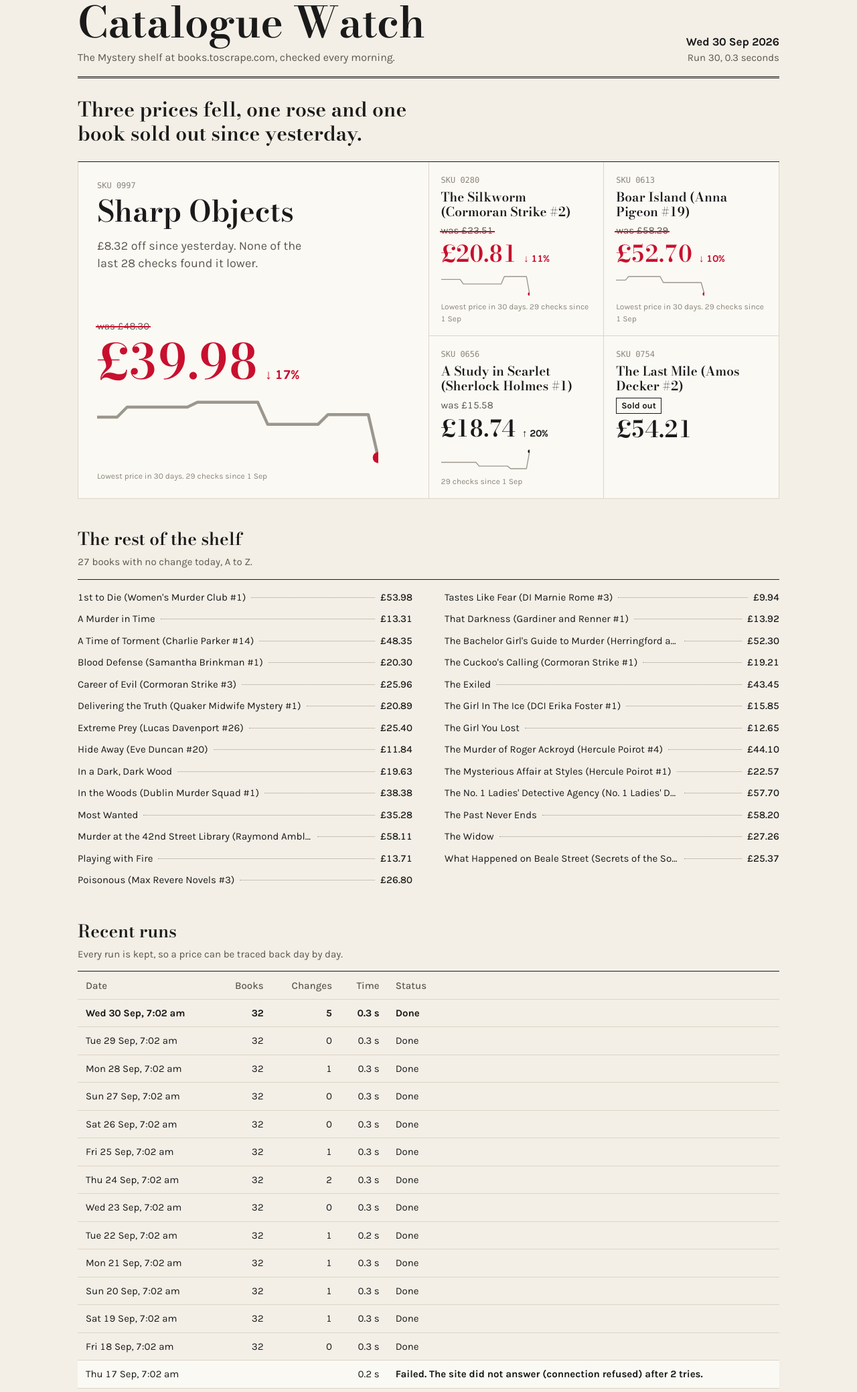
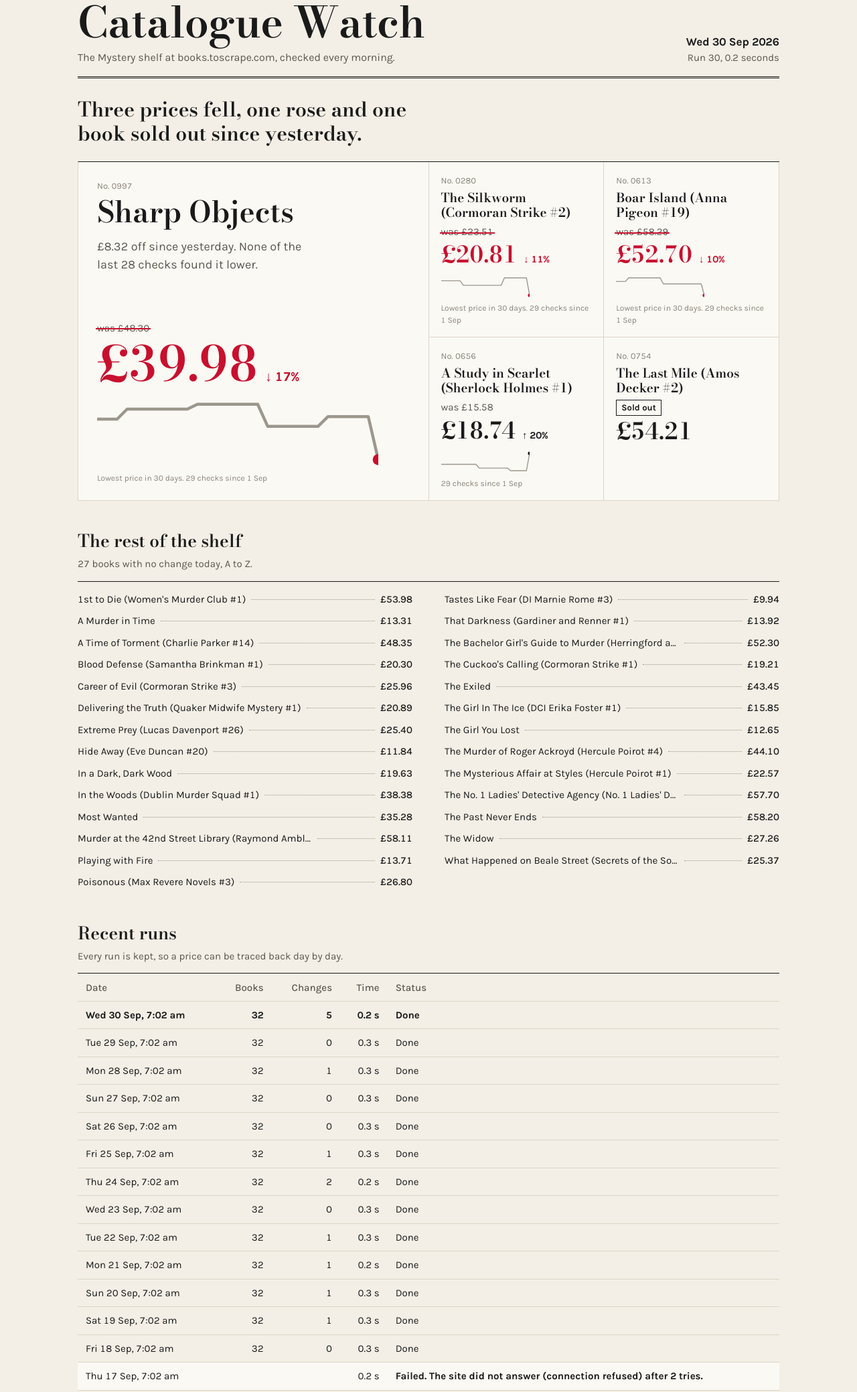
Before and after one commit to vanthienha199/catalog-watcher-demo, a website: page docs/sample-report.html in a window 1280 px wide. Shown: the part 41-2120 px from the top of the page at 67% size. Drawn offline with Linux system fonts and the light colour scheme.

Commit message:
Product numbers in the body face, sentence case

```diff
--- a/docs/sample-report.html
+++ b/docs/sample-report.html
@@ -24,7 +24,7 @@ h1{font-family:"Bodoni",Didot,serif;font-weight:600;font-size:64px;line-height:.
 .grid{display:grid;grid-template-columns:repeat(4,1fr);grid-auto-rows:minmax(190px,auto);gap:0;border-top:1px solid var(--ink);border-left:1px solid var(--hair)}
 .tile{background:var(--sheet);border-right:1px solid var(--hair);border-bottom:1px solid var(--hair);padding:18px 18px 16px;display:flex;flex-direction:column;gap:6px;min-width:0}
 .tile.lead{grid-column:span 2;grid-row:span 2;padding:26px 28px 24px}
-.sku{font-family:ui-monospace,"SF Mono",Menlo,monospace;font-size:12px;color:var(--faint)}
+.sku{font-size:13px;color:var(--faint);font-variant-numeric:tabular-nums}
 .tile h3{font-family:"Bodoni",Didot,serif;font-weight:600;font-size:19px;line-height:1.15;margin:0;overflow-wrap:anywhere}
 .tile.lead h3{font-size:44px;line-height:1.05;max-width:16ch}
 .save{margin:10px 0 0;font-size:18px;line-height:1.45;color:var(--soft);max-width:30ch}
@@ -68,7 +68,7 @@ footer{margin-top:40px;padding-top:14px;border-top:1px solid var(--hair);color:v
 </style></head><body><main class="sheet">
 <header class="mast">
   <div><h1>Catalogue Watch</h1><div class="shelf">The Mystery shelf at books.toscrape.com, checked every morning.</div></div>
-  <div class="issue"><b>Wed 30 Sep 2026</b>Run 30, 0.3 seconds</div>
+  <div class="issue"><b>Wed 30 Sep 2026</b>Run 30, 0.2 seconds</div>
 </header>
 
 
@@ -79,7 +79,7 @@ footer{margin-top:40px;padding-top:14px;border-top:1px solid var(--hair);color:v
 <section class="grid" aria-label="Changed since the last run">
 
   <article class="tile drop lead">
-    <span class="sku">SKU 0997</span>
+    <span class="sku">No. 0997</span>
     <h3>Sharp Objects</h3>
     <p class="save">£8.32 off since yesterday. None of the last 28 checks found it lower.</p>
 
@@ -91,7 +91,7 @@ footer{margin-top:40px;padding-top:14px;border-top:1px solid var(--hair);color:v
   </article>
 
   <article class="tile drop">
-    <span class="sku">SKU 0280</span>
+    <span class="sku">No. 0280</span>
     <h3>The Silkworm (Cormoran Strike #2)</h3>
 
 
@@ -103,7 +103,7 @@ footer{margin-top:40px;padding-top:14px;border-top:1px solid var(--hair);color:v
   </article>
 
   <article class="tile drop">
-    <span class="sku">SKU 0613</span>
+    <span class="sku">No. 0613</span>
     <h3>Boar Island (Anna Pigeon #19)</h3>
 
 
@@ -115,7 +115,7 @@ footer{margin-top:40px;padding-top:14px;border-top:1px solid var(--hair);color:v
   </article>
 
   <article class="tile rise">
-    <span class="sku">SKU 0656</span>
+    <span class="sku">No. 0656</span>
     <h3>A Study in Scarlet (Sherlock Holmes #1)</h3>
 
 
@@ -127,7 +127,7 @@ footer{margin-top:40px;padding-top:14px;border-top:1px solid var(--hair);color:v
   </article>
 
   <article class="tile sold">
-    <span class="sku">SKU 0754</span>
+    <span class="sku">No. 0754</span>
     <h3>The Last Mile (Amos Decker #2)</h3>
 
 
@@ -207,7 +207,7 @@ footer{margin-top:40px;padding-top:14px;border-top:1px solid var(--hair);color:v
   <thead><tr><th>Date</th><th class="r">Books</th><th class="r">Changes</th><th class="r">Time</th><th>Status</th></tr></thead>
   <tbody>
 
-    <tr class=" this"><td>Wed 30 Sep, 7:02 am</td><td class="r">32</td><td class="r">5</td><td class="r">0.3 s</td><td class="st">Done</td></tr>
+    <tr class=" this"><td>Wed 30 Sep, 7:02 am</td><td class="r">32</td><td class="r">5</td><td class="r">0.2 s</td><td class="st">Done</td></tr>
 
     <tr class=""><td>Tue 29 Sep, 7:02 am</td><td class="r">32</td><td class="r">0</td><td class="r">0.3 s</td><td class="st">Done</td></tr>
 
@@ -219,13 +219,13 @@ footer{margin-top:40px;padding-top:14px;border-top:1px solid var(--hair);color:v
 
     <tr class=""><td>Fri 25 Sep, 7:02 am</td><td class="r">32</td><td class="r">1</td><td class="r">0.3 s</td><td class="st">Done</td></tr>
 
-    <tr class=""><td>Thu 24 Sep, 7:02 am</td><td class="r">32</td><td class="r">2</td><td class="r">0.3 s</td><td class="st">Done</td></tr>
+    <tr class=""><td>Thu 24 Sep, 7:02 am</td><td class="r">32</td><td class="r">2</td><td class="r">0.2 s</td><td class="st">Done</td></tr>
 
     <tr class=""><td>Wed 23 Sep, 7:02 am</td><td class="r">32</td><td class="r">0</td><td class="r">0.3 s</td><td class="st">Done</td></tr>
 
-    <tr class=""><td>Tue 22 Sep, 7:02 am</td><td class="r">32</td><td class="r">1</td><td class="r">0.2 s</td><td class="st">Done</td></tr>
+    <tr class=""><td>Tue 22 Sep, 7:02 am</td><td class="r">32</td><td class="r">1</td><td class="r">0.3 s</td><td class="st">Done</td></tr>
 
-    <tr class=""><td>Mon 21 Sep, 7:02 am</td><td class="r">32</td><td class="r">1</td><td class="r">0.3 s</td><td class="st">Done</td></tr>
+    <tr class=""><td>Mon 21 Sep, 7:02 am</td><td class="r">32</td><td class="r">1</td><td class="r">0.2 s</td><td class="st">Done</td></tr>
 
     <tr class=""><td>Sun 20 Sep, 7:02 am</td><td class="r">32</td><td class="r">1</td><td class="r">0.3 s</td><td class="st">Done</td></tr>
 
```
Also changed, not shown: docs/catalog-page.png, docs/run-history.png, 1 other file.
